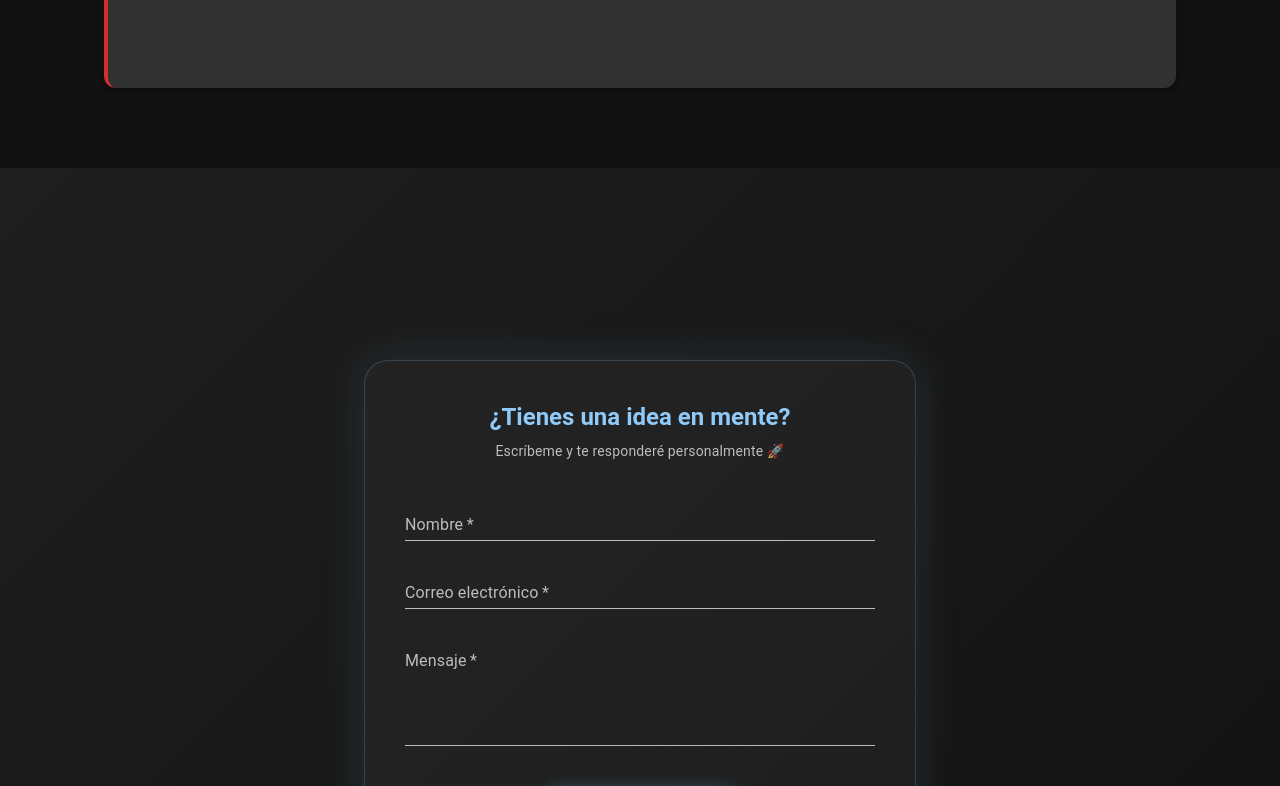
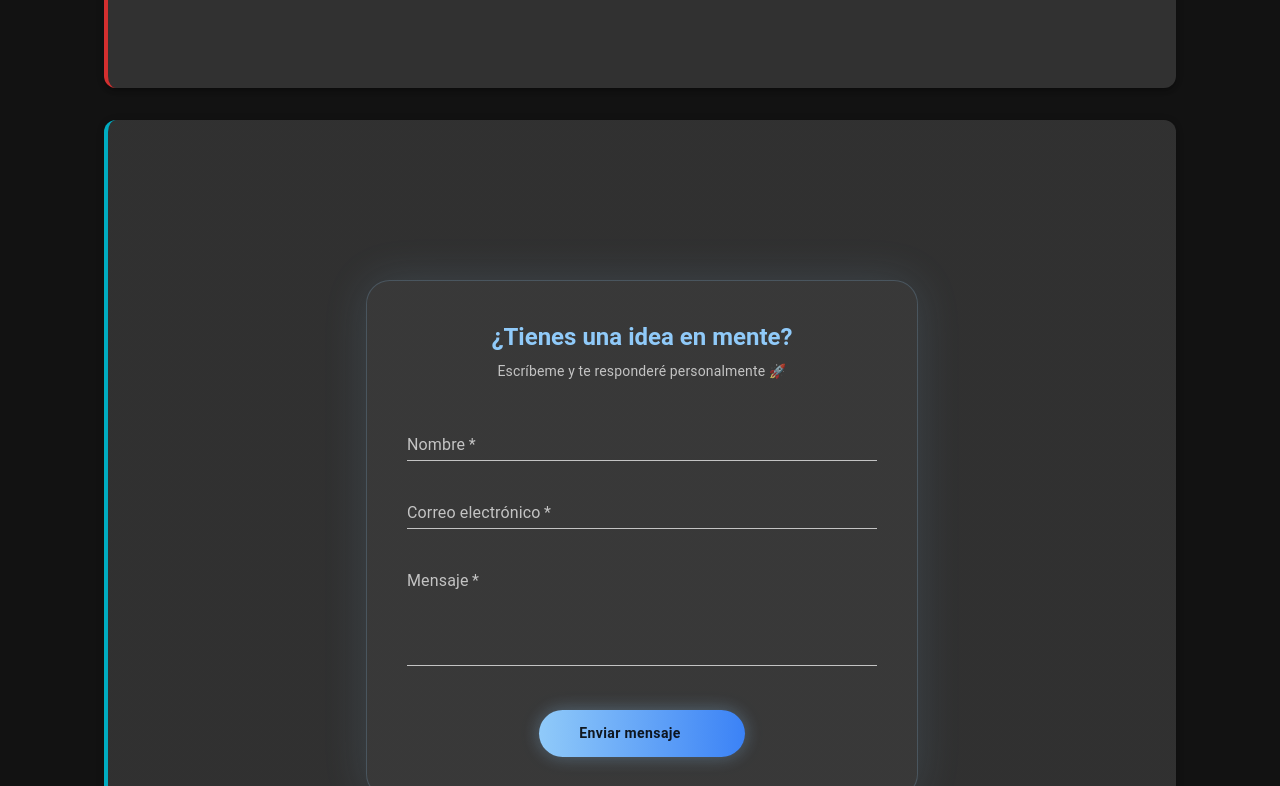
Before and after one commit to Patogol35/jorgito, a React (Vite) app: page / in a window 1280 px wide. Shown: the part 3494-4280 px from the top of the page. Built offline with nearby package versions, Linux system fonts and the light colour scheme; some icons are missing.

Commit message:
Update App.jsx

```diff
--- a/src/App.jsx
+++ b/src/App.jsx
@@ -87,6 +87,7 @@ function App() {
             { id: "certifications", color: "#8e24aa", Component: Certifications },
             { id: "projects", color: "#1976d2", Component: Projects },
             { id: "contact", color: "#d32f2f", Component: Contact },
+            { id: "form", color: "#00acc1", Component: Form }, // 👈 FORM AL FINAL
           ].map(({ id, color, Component }) => (
             <Paper
               key={id}
@@ -109,27 +110,10 @@ function App() {
           ))}
         </Container>
 
-        {/* FORM HERO FINAL 🔥 */}
-        <Box
-          id="form"
-          sx={{
-            py: { xs: 6, md: 10 },
-            px: 2,
-            background:
-              mode === "dark"
-                ? "linear-gradient(135deg, #1e1e1e, #121212)"
-                : "linear-gradient(135deg, #ffffff, #f5f7fa)",
-          }}
-        >
-          <Container maxWidth="md">
-            <Form />
-          </Container>
-        </Box>
-
         {/* FOOTER */}
         <Footer />
 
-        {/* BOTÓN WHATSAPP */}
+        {/* BOTÓN FLOTANTE WHATSAPP */}
         <Tooltip title="Chatea por WhatsApp" placement="left">
           <Fab
             aria-label="whatsapp"
@@ -149,7 +133,7 @@ function App() {
           </Fab>
         </Tooltip>
 
-        {/* CHATBOT */}
+        {/* CHATBOT IA PERSONAL */}
         <ChatBot />
       </Box>
     </ThemeProvider>
```
